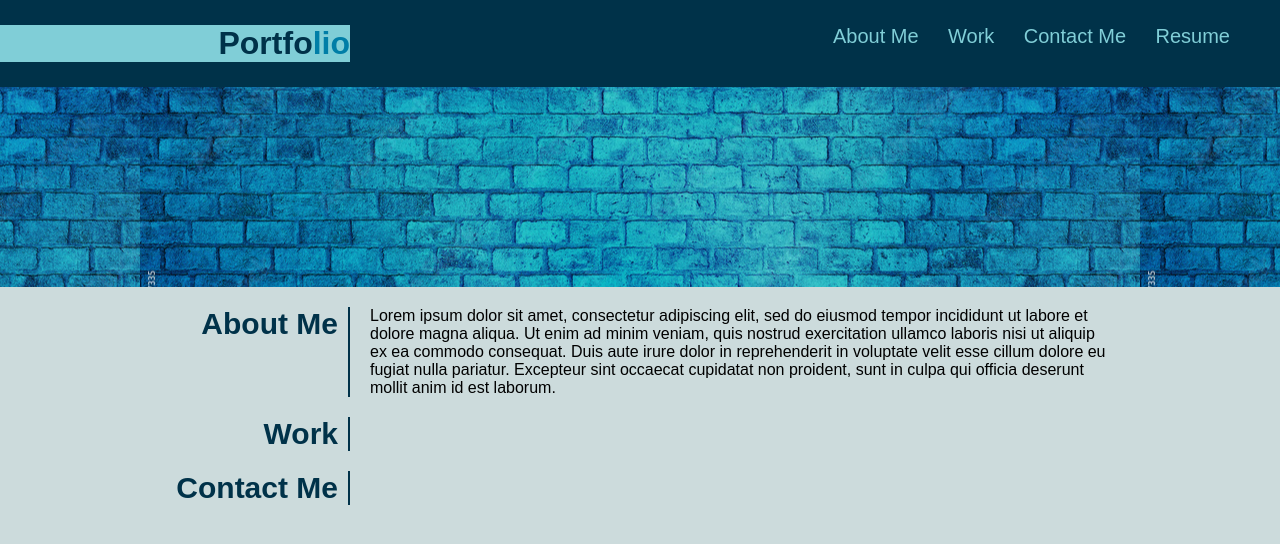
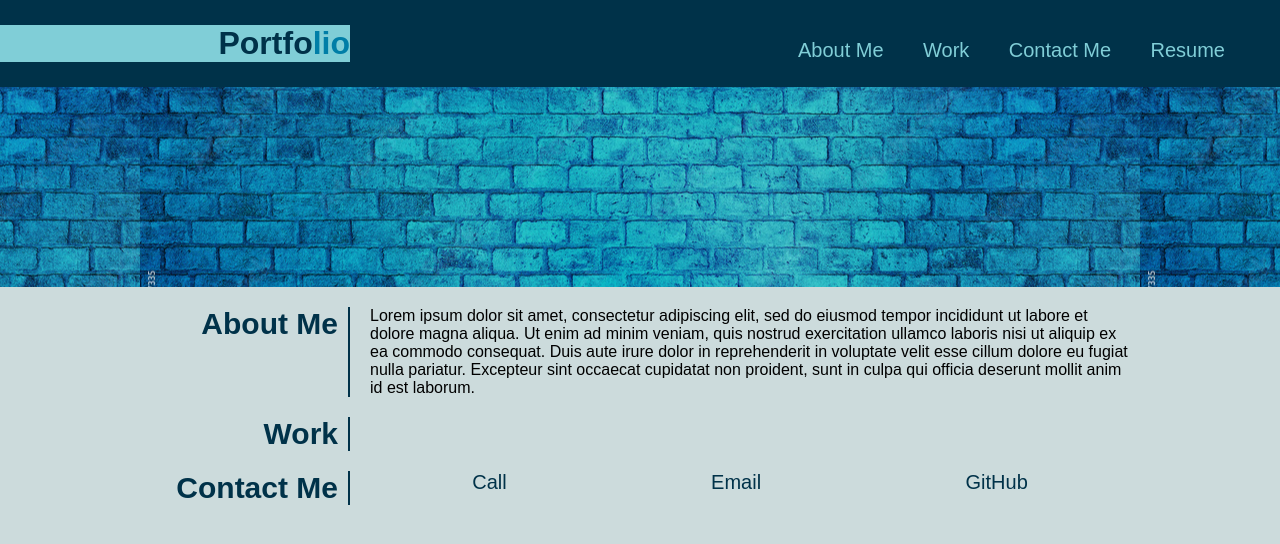
Before and after one commit to BradyLange1/My-Portfolio, a plain HTML site: page index.html in a window 1280 px wide. Drawn offline with Linux system fonts and the light colour scheme.

Commit message:
added content to contact me section

```diff
--- a/assets/style.css
+++ b/assets/style.css
@@ -23,6 +23,7 @@ header {
     display: flex;
     flex-direction: row;
     justify-content: space-between;
+    align-items: flex-end;
 }
 
 header h1 {
@@ -52,6 +53,7 @@ nav li a {
     color: var(--light);
     font-size: 20px;
     text-decoration: none;
+    padding: 5px;
 }
 
 nav li a:hover {
@@ -88,12 +90,38 @@ main {
 .main-sections {
     display: flex;
     flex-direction: row;
-    justify-content: space-between;
     margin: 20px 150px 20px 150px
 }
 
 .main-section-content {
-    padding: 0px 20px;
+    margin-left: 20px;
+    width: 100%;
+}
+
+/* work cards */
+
+/* footer */
+
+footer ul {
+    display: flex;
+    justify-content: space-around;
+    list-style-type: none;
+}
+
+footer li {
+
+}
+
+footer li a {
+    font-size: 20px;
+    text-decoration: none;
+    color: var(--dark);
+    padding: 5px;
+}
+
+footer li a:hover {
+    background-color: var(--dark);
+    color: var(--light);
 }
 
 /* media queries */
@@ -104,7 +132,10 @@ main {
     main,
     figure,
     nav li,
-    .main-sections {display: flex;
+    .main-sections,
+    .main-section-content {display: flex;
+        width: 100%;
+        margin: 0;
         flex-direction: column;
         align-items: center;
         padding: 15px;
--- a/index.html
+++ b/index.html
@@ -25,7 +25,7 @@
     <!-- main -->
     <main>
         <!-- about me -->
-        <section class="main-sections">
+        <section class="main-sections" id="first-section">
             <aside>
                 <h2 class="aside-heading">About Me</h2>
             </aside>
@@ -34,22 +34,23 @@
             </section>
         </section>
         <!-- work -->
-        <section class="main-sections">
+        <section class="main-sections" id="second-section">
             <aside>
                 <h2 class="aside-heading">Work</h2>
             </aside>
-            <section class="main-section-content">
-
-            </section>
         </section>
         <!-- contact me -->
-        <section class="main-sections">
+        <section class="main-sections" id="third-section">
             <aside>
                 <h2 class="aside-heading">Contact Me</h2>
             </aside>
-            <section class="main-section-content">
-
-            </section>
+            <footer class="main-section-content">
+                <ul>
+                    <li><a href="tel:6512629948">Call</a></li>
+                    <li><a href="mailto: bradylange99@gmail.com">Email</a></li>
+                    <li><a href="https://github.com/BradyLange1">GitHub</a></li>
+                </ul>
+            </footer>
         </section>
     </main>
 </body>
```
Also changed, not shown: assets/images/LED-Wall.jpg (added), assets/images/Lifeguard-Station.jpg (added).
